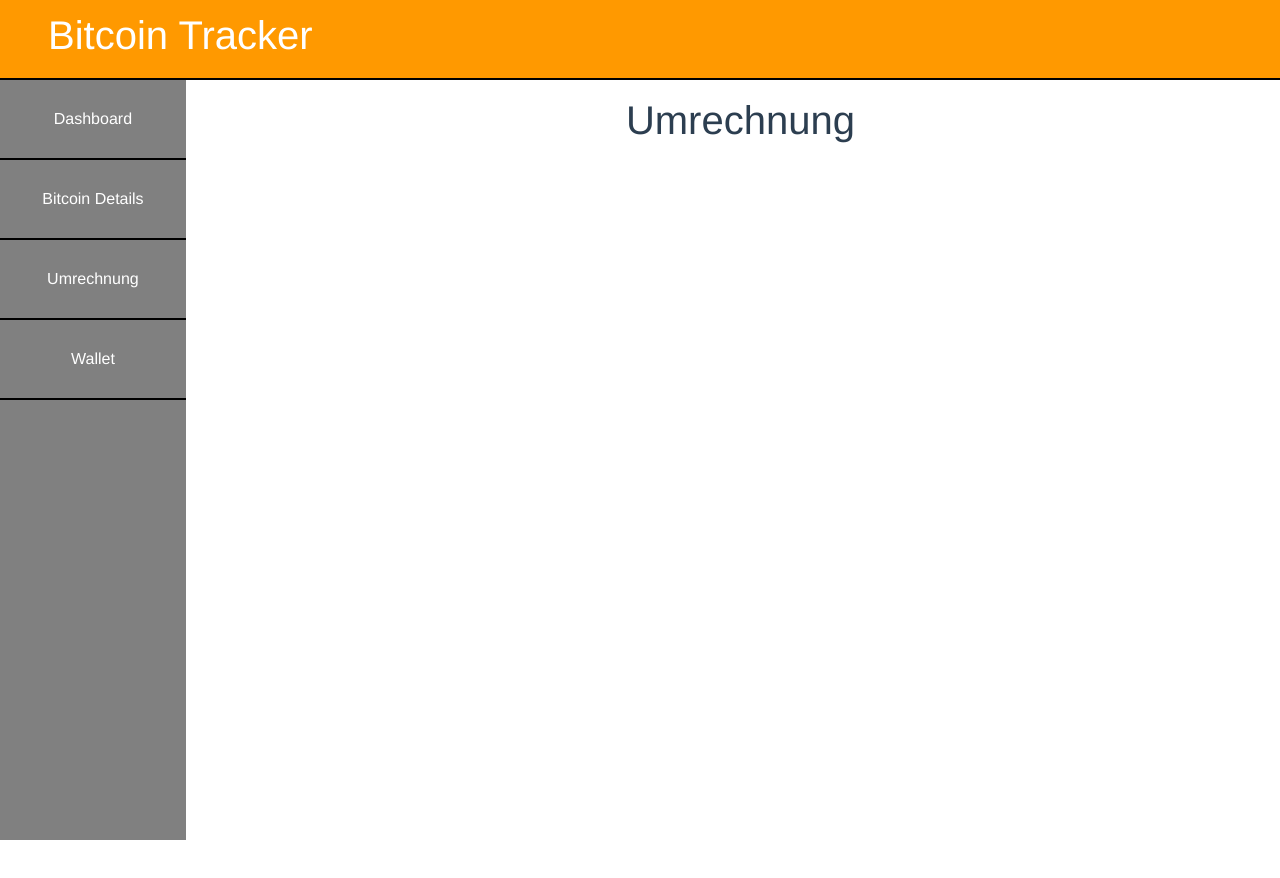
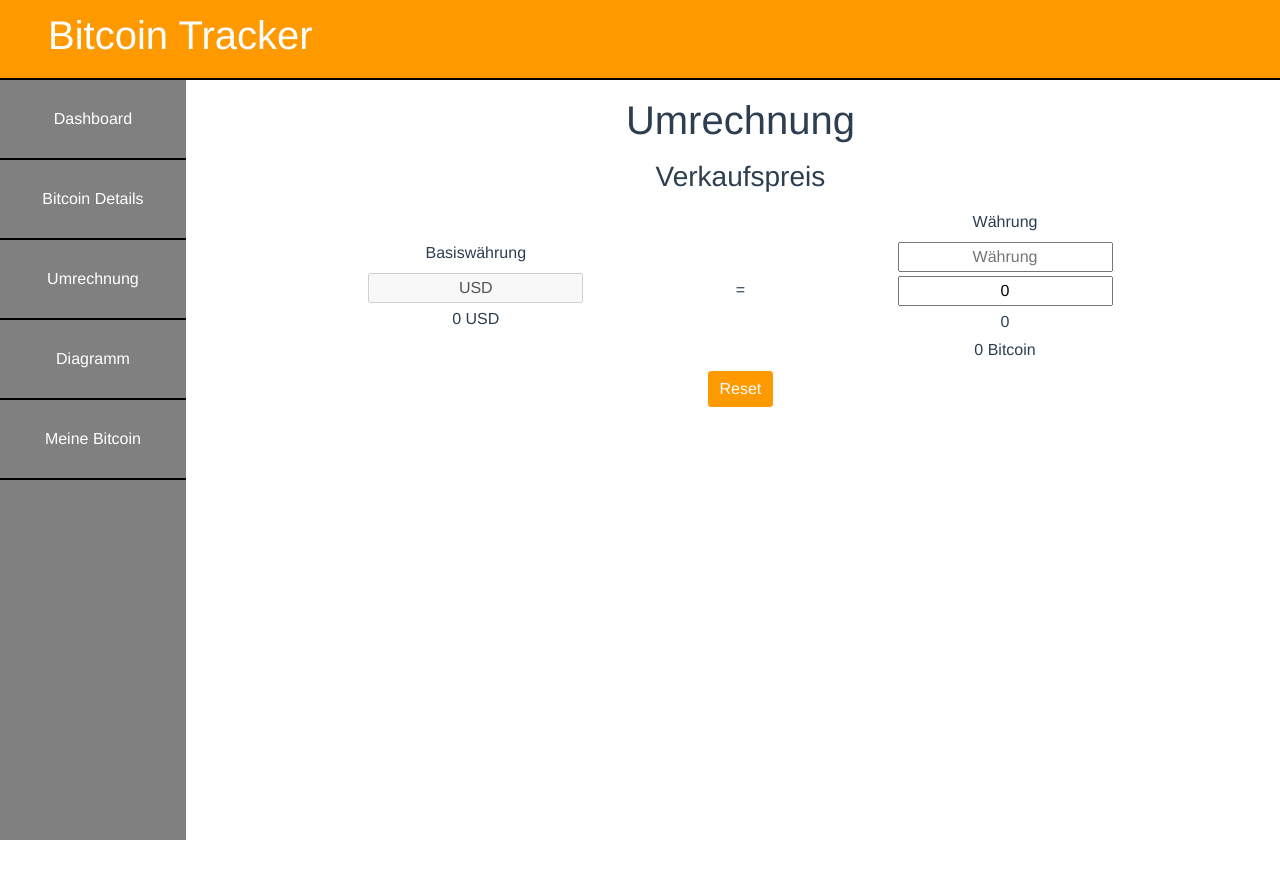
Before and after one commit to JonasBraun1996/bitcoin-tracker, a Vue app: page /converter in a window 1280 px wide. Shown: the top 878 px of the page. Built offline with nearby package versions, Linux system fonts and the light colour scheme; no server answers.

Commit message:
feat: add convert mechanism

```diff
--- a/package.json
+++ b/package.json
@@ -12,7 +12,8 @@
     "bootstrap-vue": "^2.21.2",
     "core-js": "^3.8.3",
     "moment": "^2.29.3",
-    "vue": "^2.6.14"
+    "vue": "^2.6.14",
+    "vuex": "^3.6.2"
   },
   "devDependencies": {
     "@babel/core": "^7.12.16",
--- a/src/components/Converter.vue
+++ b/src/components/Converter.vue
@@ -1,19 +1,106 @@
 <template>
   <div>
-    <h1 class="mb-5">Umrechnung</h1>
-
+    <h1 class="mb-3">Umrechnung</h1>
+    <h3 class="mb-3">Verkaufspreis</h3>
+    <div class="converter-container">
+      <div class="item">
+        <label ref="baseCurrency">Basiswährung</label><br>
+        <input class="mb-1" id="baseCurrency" disabled v-model="baseCurrency"/><br>
+        <label>{{baseCurrencyValue }} USD</label>
+      </div>
+       =
+      <div class="item">
+        <label ref="baseCurrency">Währung</label><br>
+        <input class="mb-1" id="baseCurrency" v-model="chosenCurrency" placeholder="Währung"/><br>
+        <input class="mb-1" id="baseCurrency" v-model="valueForConvert"/><br>
+        <label class="mb-1">{{chosenCurrencyValue }} {{ chosenCurrency }}</label><br>
+        <label>{{resultInBitcoin}} Bitcoin</label>
+      </div>
+    </div>
+    <button class="btn btn-primary coloring-button" @click="resetInputs">Reset</button>
   </div>
 </template>
 
 <script>
+import axios from 'axios';
 
 export default {
   name: 'Converter',
-  components: {
+  data() {
+    return {
+      bitcoinPrices: {},
+      baseCurrency: "USD",
+      baseCurrencyValue: 0,
+      chosenCurrency: "",
+      chosenCurrencyValid: false,
+      chosenCurrencyValue: 0,
+      valueForConvert: 0,
+      resultInBitcoin: 0
+    }
+  },
+  methods: {
+    async getBitcoinPrice() {
+      await axios.get("/ticker").then((response) => {
+        this.bitcoinPrices = response.data;
+        this.baseCurrencyValue = this.bitcoinPrices['USD']['sell'];
+      });
+    },
+    checkIfChosenCurrencyIsValid() {
+      this.chosenCurrencyValid = this.chosenCurrency.length > 2 && this.bitcoinPrices[this.chosenCurrency] !== undefined;
+    },
+    resetInputs() {
 
+    },
+    calculateValues() {
+      if(this.chosenCurrencyValid && this.chosenCurrencyValue !== 0) {
+          this.resultInBitcoin = this.valueForConvert / this.chosenCurrencyValue;
+        }
+    }
+  },
+  mounted() {
+    this.getBitcoinPrice();
+  },
+  watch: {
+    chosenCurrency() {
+      this.checkIfChosenCurrencyIsValid();
+    },
+    chosenCurrencyValid() {
+      if(this.chosenCurrencyValid === true) {
+        this.chosenCurrencyValue = this.bitcoinPrices[this.chosenCurrency]['sell'];
+      } else {
+        this.chosenCurrencyValue = 0;
+        this.resultInBitcoin = 0;
+      }
+    },
+    valueForConvert() {
+      this.calculateValues();
+    }
   }
 }
 </script>
-<style>
+<style scope>
+
+  .converter-container {
+    display: flex;
+    flex-direction: row;
+    align-items: center;
+    justify-content: space-evenly;
+  }
+
+  input {
+    text-align: center;
+  }
+
+  .coloring-button {
+    background-color: #FF9900;
+    color: #ffffff;
+     border-color: #FFFFFF;
+  }
+
+  .coloring-button:focus, .coloring-button:hover, .coloring-button:active {
+    color: #FF9900;
+    background-color: #ffffff;
+    border-color: #FF9900;
+  }
 
 </style>
--- a/src/components/Detail.vue
+++ b/src/components/Detail.vue
@@ -52,9 +52,6 @@
         this.totalbc = this.numberWithCommas(response.data);
       })
     },
-    numberWithCommas(number) {
-      return number.toString().replace(/\B(?=(\d{3})+(?!\d))/g, ",");
-    },
     async getMarketCap() {
       await axios.get("/q/marketcap").then((response) => {
         this.marketCap = this.numberWithCommas(response.data);
@@ -79,7 +76,10 @@
       await axios.get("/q/getdifficulty").then((response) => {
         this.difficulty = response.data;
       })
-    }
+    },
+    numberWithCommas(number) {
+      return number.toString().replace(/\B(?=(\d{3})+(?!\d))/g, ",");
+    },
   },
   mounted() {
     this.getBitcoinDetails();
--- a/src/components/MainView.vue
+++ b/src/components/MainView.vue
@@ -20,7 +20,7 @@
 <script>
 
 import axios from "axios";
-import Diagram from "@/components/Diagram";
+import Diagramm from "@/components/Diagramm";
 import BitcoinFooter from "@/components/BitcoinFooter";
 
 export default {
@@ -32,7 +32,7 @@
     }
   },
   components: {
-    Diagram,
+    Diagramm,
     BitcoinFooter
   },
   mounted() {
--- a/src/components/NavigationMenu.vue
+++ b/src/components/NavigationMenu.vue
@@ -2,7 +2,7 @@
     <nav role="navigation menu-container" class="full-height">
       <ul class="nav navbar-nav full-height nav-color">
         <li class="item">
-          <button @click="goToRoute('/menu')">Dashboard</button>
+          <button @click="goToRoute('/')">Dashboard</button>
           </li>
         <li class="item">
           <button @click="goToRoute('/detail')">Bitcoin Details</button>
@@ -10,9 +10,12 @@
         <li class="item">
           <button @click="goToRoute('/converter')">Umrechnung</button>
         </li>
+             <li class="item">
+          <button @click="goToRoute('/diagramm')">Diagramm</button>
+        </li>
         <li class="item">
-          <button @click="goToRoute('/wallet')">Wallet</button>
-          </li>
+          <button @click="goToRoute('/wallet')">Meine Bitcoin</button>
+        </li>
       </ul>
     </nav>
 </template>
--- a/src/main.js
+++ b/src/main.js
@@ -2,6 +2,7 @@
 import App from './App.vue';
 import axios from 'axios';
 import VueRouter from 'vue-router';
+import store from './store';
 
 import './assets/app.scss';
 
@@ -10,7 +11,7 @@
 import MainView from "@/components/MainView";
 import Detail from "@/components/Detail";
 import Converter from "@/components/Converter";
-import Diagram from "@/components/Diagram";
+import Diagramm from "@/components/Diagramm";
 import Wallet from "@/components/Wallet";
 
 Vue.config.productionTip = false;
@@ -23,16 +24,12 @@
 
 const routes = [
   {
-    path: "/",
-    redirect: "/menu"
-  },
-  {
     path: "/app",
     name: "App",
     component: App
   },
   {
-    path: "/menu",
+    path: "/",
     name: "MainView",
     component: MainView
   },
@@ -48,8 +45,8 @@
   },
   {
     path: "/diagramm",
-    name: "Diagram",
-    component: Diagram
+    name: "Diagramm",
+    component: Diagramm
   },
   {
     path: "/wallet",
@@ -68,5 +65,6 @@
 
 new Vue({
   router,
+  store,
   render: h => h(App)
 }).$mount('#app')
--- /dev/null
+++ b/src/modules/bitcoin.store.js
@@ -0,0 +1,17 @@
+export default {
+    state: {
+        bitcoinTicker: {}
+    },
+
+    mutations: {
+        setBitcoinTickerResponse(state, bitcoinTicker) {
+            state.bitcoinTicker = bitcoinTicker;
+        }
+    },
+
+    actions: {
+        getBitcoinTickerResponse(state) {
+            return state.bitcoinTicker;
+        }
+    }
+}
--- /dev/null
+++ b/src/store.js
@@ -0,0 +1,16 @@
+import Vuex from 'vuex';
+import Vue from 'vue';
+
+import bitcoinStore from './modules/bitcoin.store';
+
+Vue.use(Vuex);
+
+export default new Vuex.Store({
+    namespaced: true,
+    modules: {
+        bitcoinStore: bitcoinStore
+    },
+    state: {},
+    mutations: {},
+    actions: {}
+})
```
Also changed, not shown: src/components/Diagramm.vue (renamed from src/components/Diagram.vue).
